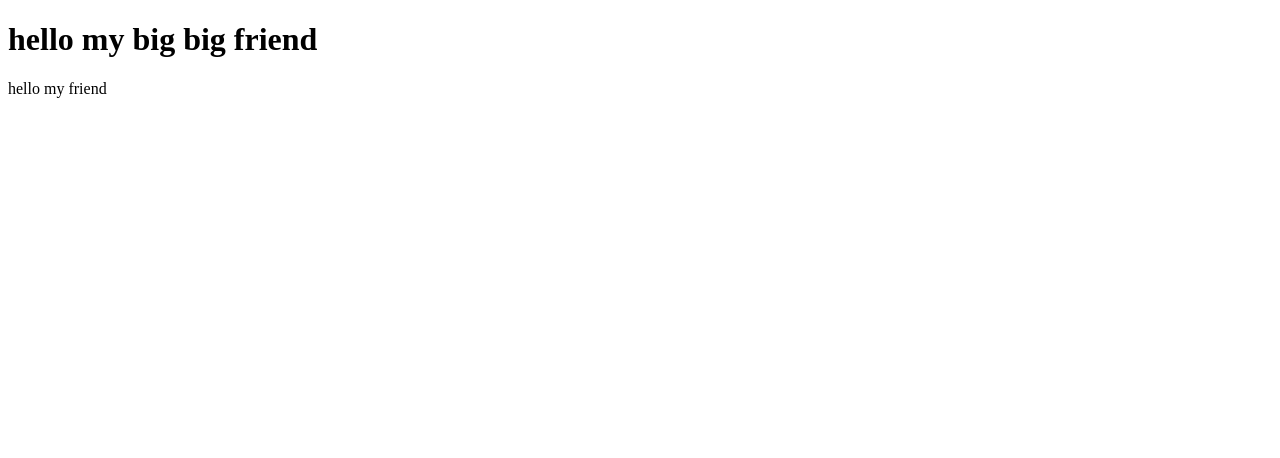
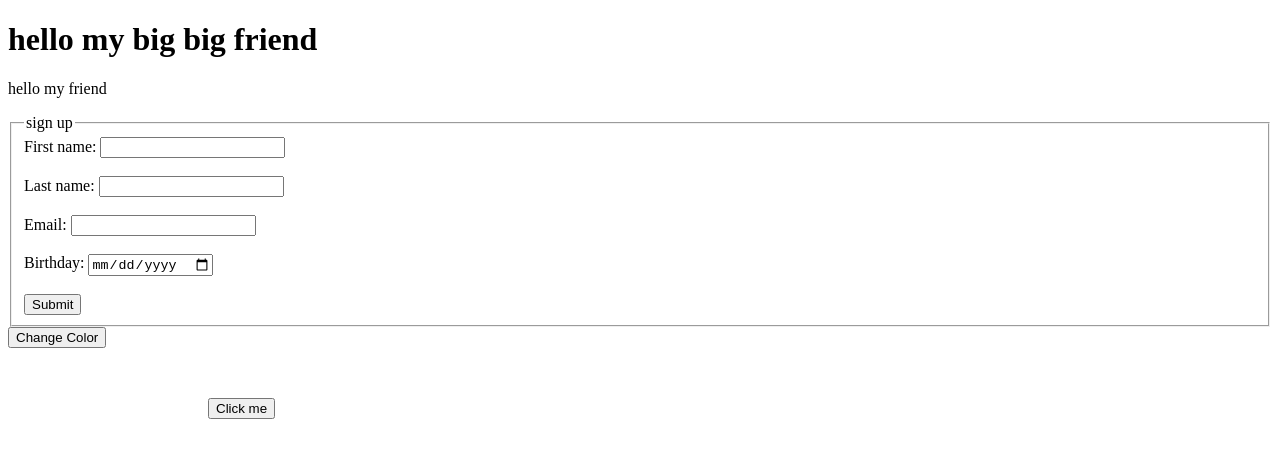
Before and after one commit to Aarons1815/david, a plain HTML site: page index.html in a window 1280 px wide. Drawn offline with Linux system fonts and the light colour scheme.

Commit message:
added something

```diff
--- a/index.html
+++ b/index.html
@@ -7,5 +7,48 @@
        <h1>hello my big big friend</h1>
         <p>hello my friend</p>
 
+            <form action="/action_page.php">
+            <fieldset>
+             <legend>sign up</legend>
+             <label for="fname">First name:</label>
+             <input type="text" id="fname" name="fname"><br><br>
+             <label for="lname">Last name:</label>
+             <input type="text" id="lname" name="lname"><br><br>
+             <label for="email">Email:</label>
+             <input type="email" id="email" name="email"><br><br>
+             <label for="birthday">Birthday:</label>
+             <input type="date" id="birthday" name="birthday"><br><br>
+             <input type="submit" value="Submit">
+            </fieldset>
+           </form>
+
+           <button id="color-button">Change Color</button>
+
+           <script>
+            const button = document.getElementById("color-button");
+            button.addEventListener("click", () => {
+              const colors = ["red", "orange", "yellow", "green", "blue", "indigo", "violet" , "pink"];
+              const randomColor = colors[Math.floor(Math.random() * colors.length)];
+              document.body.style.backgroundColor = randomColor;
+            });
+          </script>
+
+
+<div id="parent">
+    <button id="myButton">Click me</button>
+  </div>
+
+
+  <style>
+    #parent {
+  position: relative;
+}
+
+#myButton {
+  position: absolute;
+  top: 50px;
+  left: 200px;
+}
+  </style>
     </body>
 </html>
```
